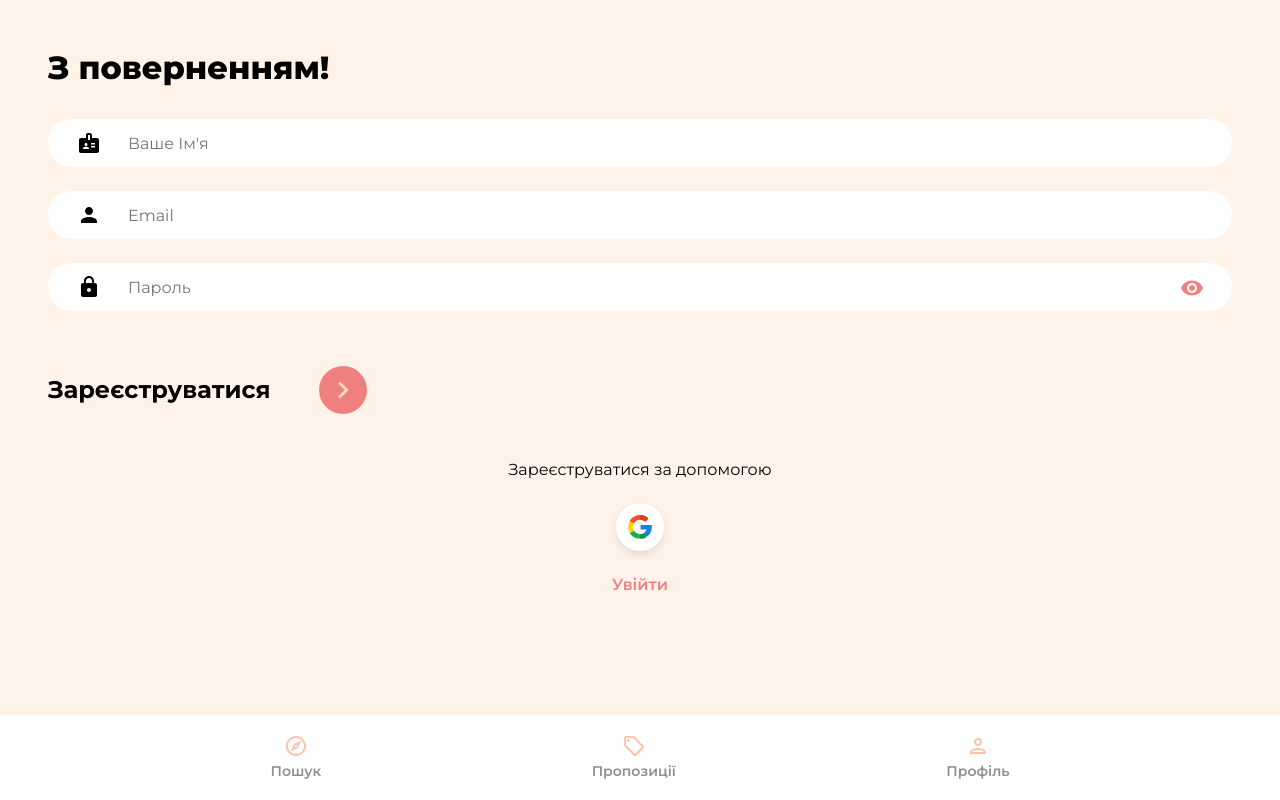
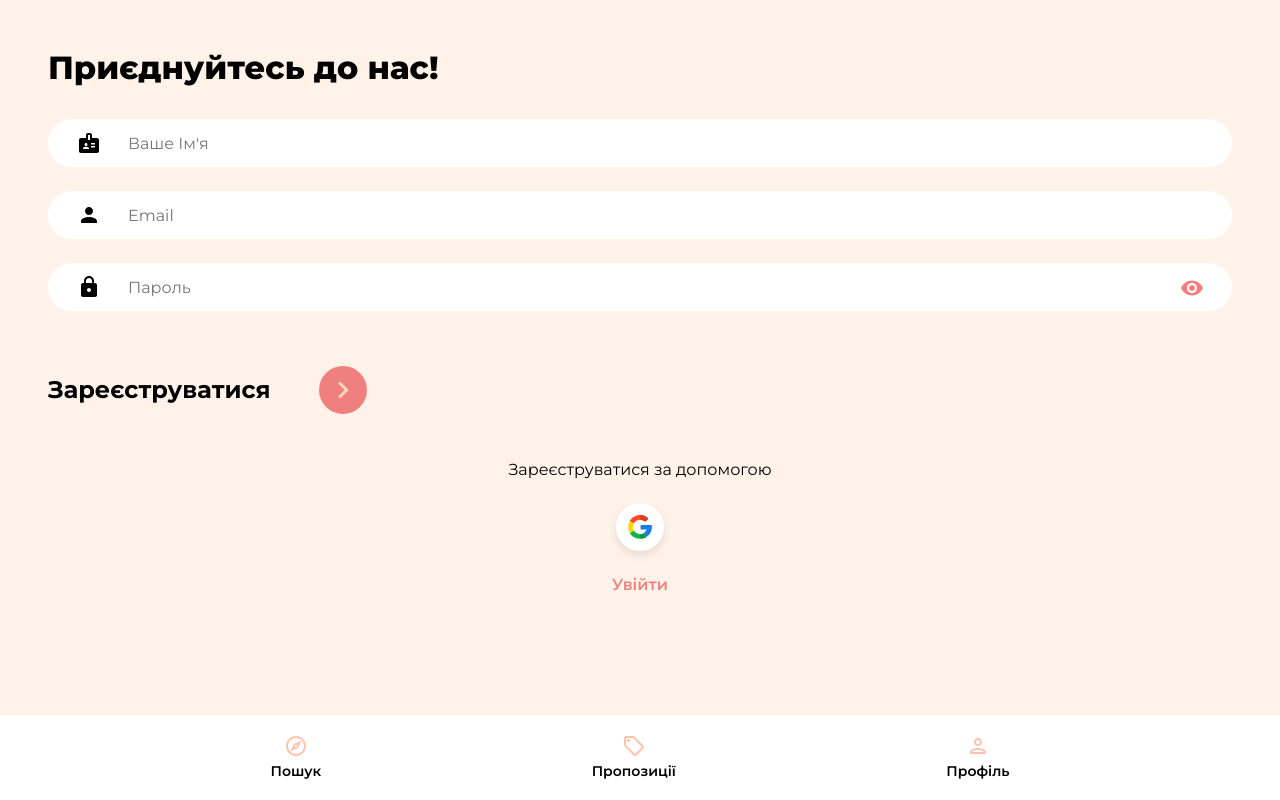
Before and after one commit to Nevskayad/real-estate, a React (Create React App) app: page /sign-up in a window 1280 px wide. Built offline with nearby package versions, Linux system fonts and the light colour scheme.

Commit message:
Clean up comments

```diff
--- a/src/index.css
+++ b/src/index.css
@@ -178,10 +178,6 @@
   margin-top: 0.25rem;
   font-size: 14px;
   font-weight: 600;
-  color: #8f8f8f;
-}
-.navbarListItemNameActive {
-  color: #2c2c2c;
 }
 
 .nameInput {
--- a/src/index.js
+++ b/src/index.js
@@ -11,7 +11,4 @@
   </React.StrictMode>
 );
 
-// If you want to start measuring performance in your app, pass a function
-// to log results (for example: reportWebVitals(console.log))
-// or send to an analytics endpoint. Learn more: https://bit.ly/CRA-vitals
 reportWebVitals();
--- a/src/pages/SignUp.jsx
+++ b/src/pages/SignUp.jsx
@@ -65,7 +65,7 @@
     <>
       <div className="pageContainer">
         <header>
-          <p className="pageHeader">З поверненням!</p>
+          <p className="pageHeader">Приєднуйтесь до нас!</p>
         </header>
 
         <main>
```
Also changed, not shown: public/index.html (+1 -22 lines).
